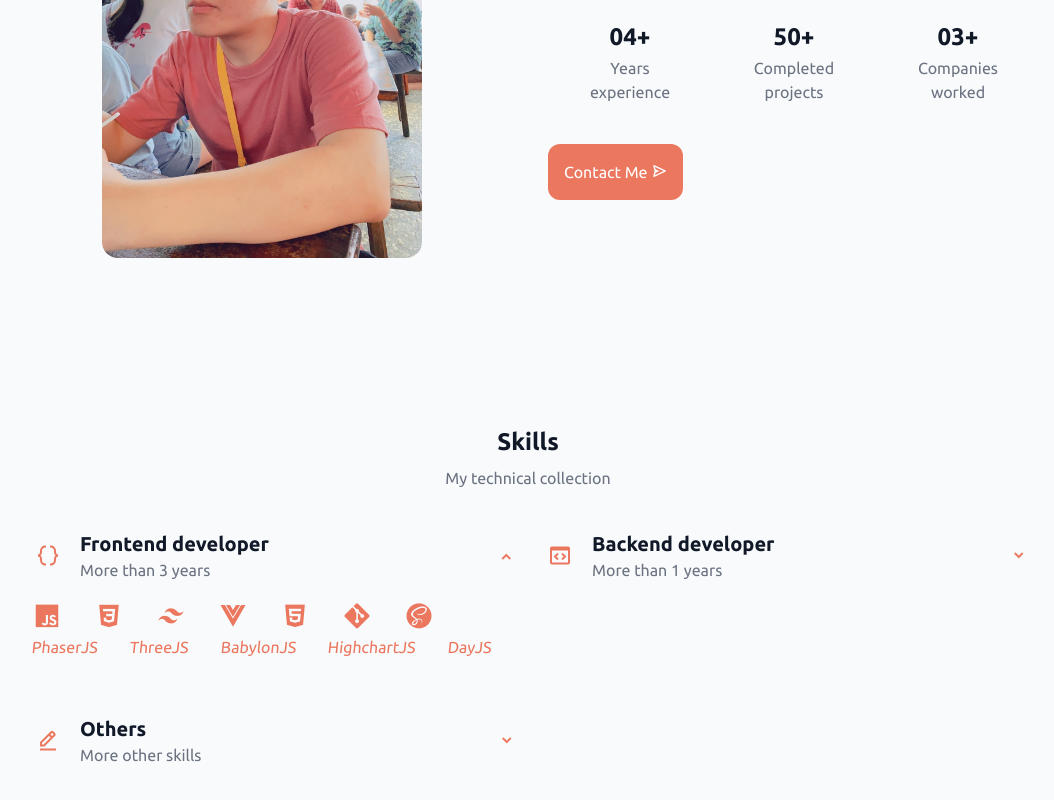
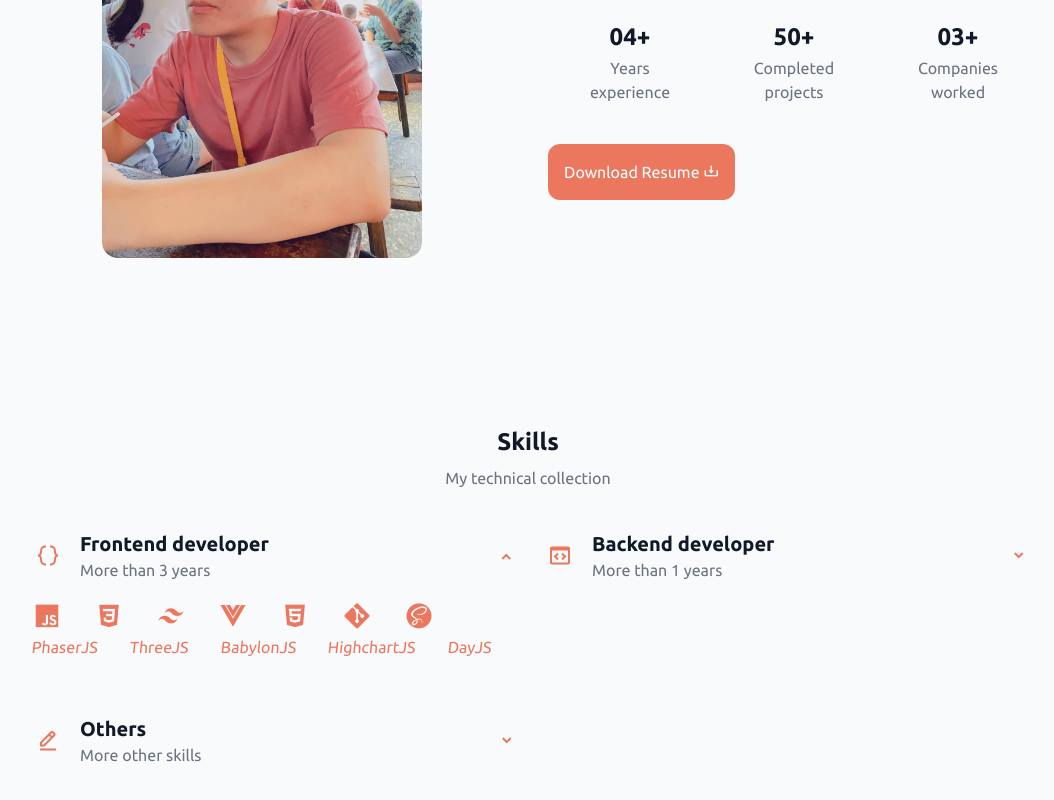
Before and after one commit to connectshark/nosegates, a Vue app: page / in a window 1280 px wide. Shown: the part 1034-1834 px from the top of the page, without its empty margins (112-1166 px from the left). Built offline with nearby package versions, Linux system fonts and the light colour scheme; the HTML template or start-up script is replaced by a standard one.

Commit message:
新增下載履歷連結

```diff
--- a/src/views/HomeView.vue
+++ b/src/views/HomeView.vue
@@ -51,9 +51,11 @@
               <p class=" text-gray-500 dark:text-gray-300">{{ item.last }}</p>
             </li>
           </ul>
-        <LinkContainer href="#contact" class=" inline-block">
-          Contact Me <i class='bx bx-send'></i>
-        </LinkContainer>
+        <div class=" text-center md:text-left">
+          <LinkContainer href="https://cdn.jsdelivr.net/gh/connectshark/resume@latest/%E8%91%89%E6%81%A9%E9%A8%B0resume.pdf" class=" inline-block">
+            Download Resume <i class='bx bx-download'></i>
+          </LinkContainer>
+        </div>
         </div>
       </div>
     </SectionContainer>
```
Also changed, not shown: package.json (+4 -4 lines), 1 other file (tests, documents, lock files or other folders).
